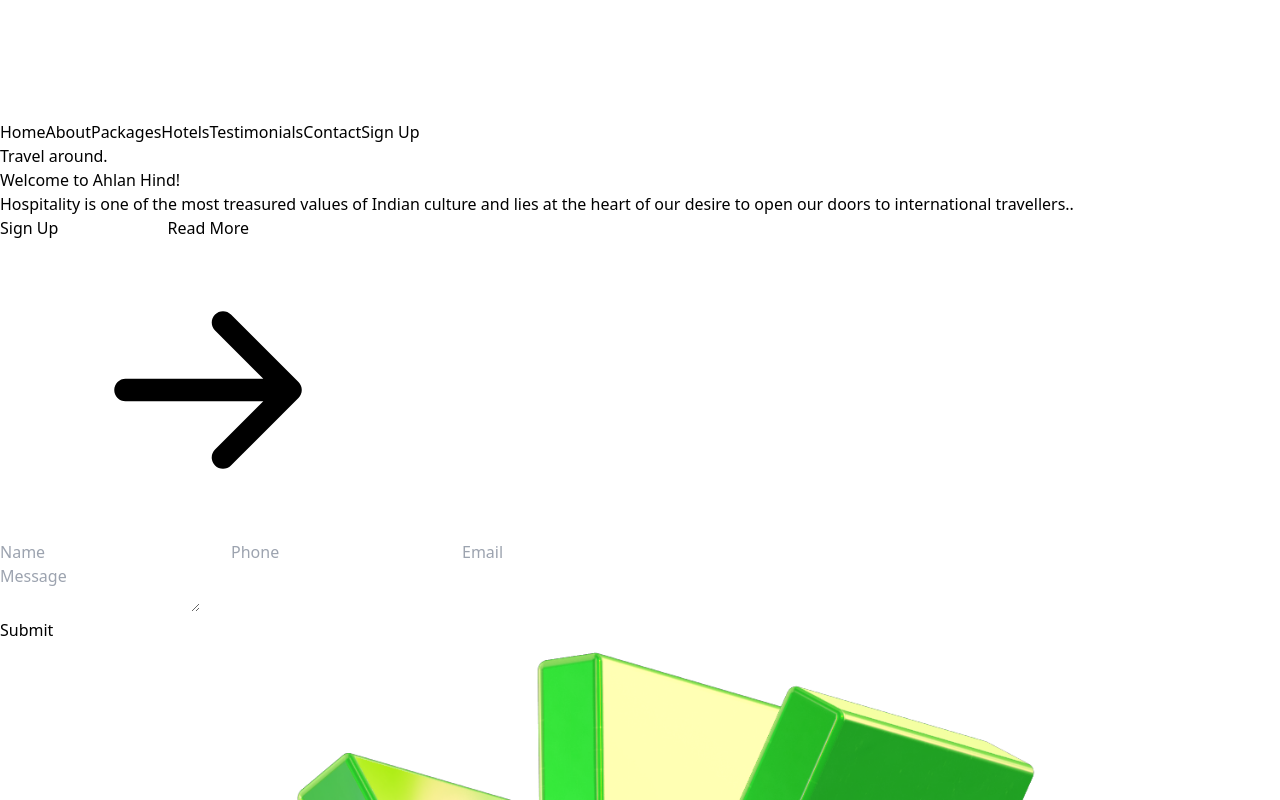
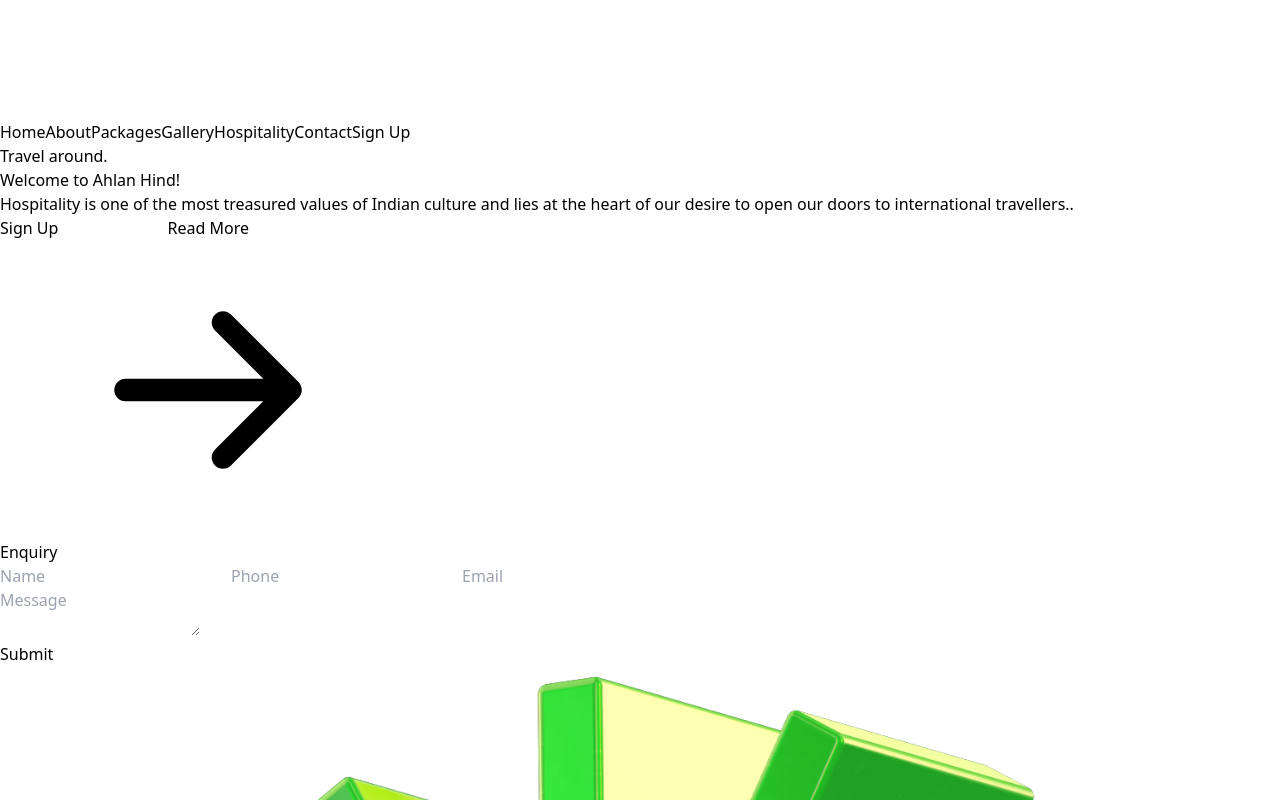
Before and after one commit to ajmalbinabdulaziz/Ahlan-Hind, a Next.js app: page / in a window 1280 px wide. Shown: the part 1320-2120 px from the top of the page. Built offline with nearby package versions, Linux system fonts and the light colour scheme.

Commit message:
enquiry form modified

```diff
--- a/src/sections/EnquiryForm.tsx
+++ b/src/sections/EnquiryForm.tsx
@@ -35,18 +35,19 @@ function EnquiryForm() {
   return (
     <section className="mt-10 border bg-white min-h-full">
 
+        <h1 className="text-center mt-3 text-[#469922] font-bold">Enquiry</h1>
         <div className="flex justify-between">
-        <form onSubmit={handleSubmit(onSubmit)} className="flex flex-col p-5 font-semibold font-sans">
+        <form onSubmit={handleSubmit(onSubmit)} className="flex flex-col p-3 font-semibold font-sans">
             <div className="flex space-x-2">
 
                 <input {...register("name", { required: true })} placeholder="Name"
-                    className="mb-5 shadow border rounded p-1 form-input mt-1 block w-full ring-purple-500 outline-none focus:ring" type="text" name="name" />
+                    className="mb-5 shadow border rounded p-1 form-input mt-1 block w-full ring-[#83eb57] outline-none focus:ring" type="text" name="name" />
 
                 <input  {...register("phone", { required: true })} placeholder="Phone"
-                    className="mb-5 shadow border rounded p-1 form-input mt-1 block w-full ring-purple-500 outline-none focus:ring" type="text" name="phone" />
+                    className="mb-5 shadow border rounded p-1 form-input mt-1 block w-full ring-[#83eb57] outline-none focus:ring" type="text" name="phone" />
 
                 <input  {...register("email", { required: true })} placeholder="Email"
-                    className="mb-5 shadow border rounded p-1 form-input mt-1 block w-full ring-purple-500 outline-none focus:ring" type="text" name="email" />
+                    className="mb-5 shadow border rounded p-1 form-input mt-1 block w-full ring-[#83eb57] outline-none focus:ring" type="text" name="email" />
             </div>
 
             {/* <label>SUBJECT</label>
@@ -54,7 +55,7 @@ function EnquiryForm() {
 
             <textarea
               {...register("message", { required: true })} placeholder="Message"
-              className=" shadow border rounded block mt-1 p-2 w-full ring-purple-500 outline-none focus:ring form-textarea"
+              className=" shadow border rounded block mt-1 p-2 w-full ring-[#83eb57] outline-none focus:ring form-textarea"
               rows={2} name="message"
             />
 
@@ -67,9 +68,10 @@ function EnquiryForm() {
             </div>
 
             <input type="submit"
-                  className="bg-purple-500 mt-3 h-10 w-full hover:bg-purple-400 cursor-pointer border rounded text-white font-bold" />
+                  className="bg-[#79ee47] mt-3 h-10 w-full hover:bg-[#aaf589] cursor-pointer border rounded text-white font-bold" />
           </form>
         </div>
+
 
     </section>
   )
--- a/src/sections/Header.tsx
+++ b/src/sections/Header.tsx
@@ -39,10 +39,17 @@ export const Header = () => {
               <a href="">Home</a>
               <a href="">About</a>
               <a href="">Packages</a>
-              <a href="">Hotels</a>
+              <a href="">Gallery</a>
+              <a href="">Hospitality</a>
+              {/* <a href="">Hotels</a>
+              {/* <a href="">Holidays</a>
+              <a href="">Resort</a>
+              <a href="">Houseboats</a> */}
+              {/* <a href="">Ayurveda Center</a>
+              <a href="">Speciality Hospital</a> */}
               {/* <a href="">Tours</a> */}
               {/* <a href="">Destinations</a> */}
-              <a href="">Testimonials</a>
+              {/* <a href="">Testimonials</a> */}
               <a href="">Contact</a>
               <button className='bg-[#0e2401] text-white px-4 py-2 rounded-lg font-medium inline-flex align-items justify-center tracking-tight'>
                 Sign Up</button>
```
